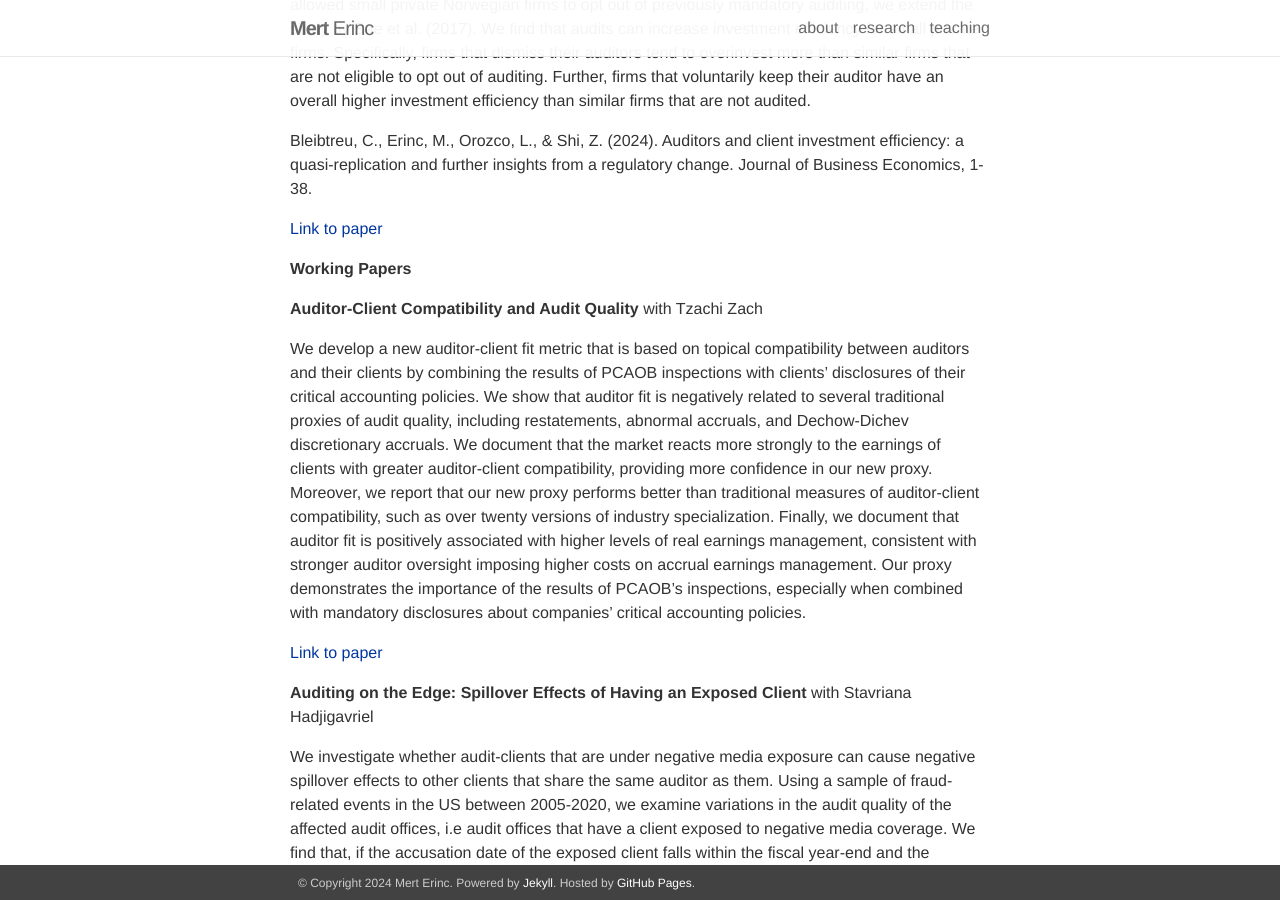
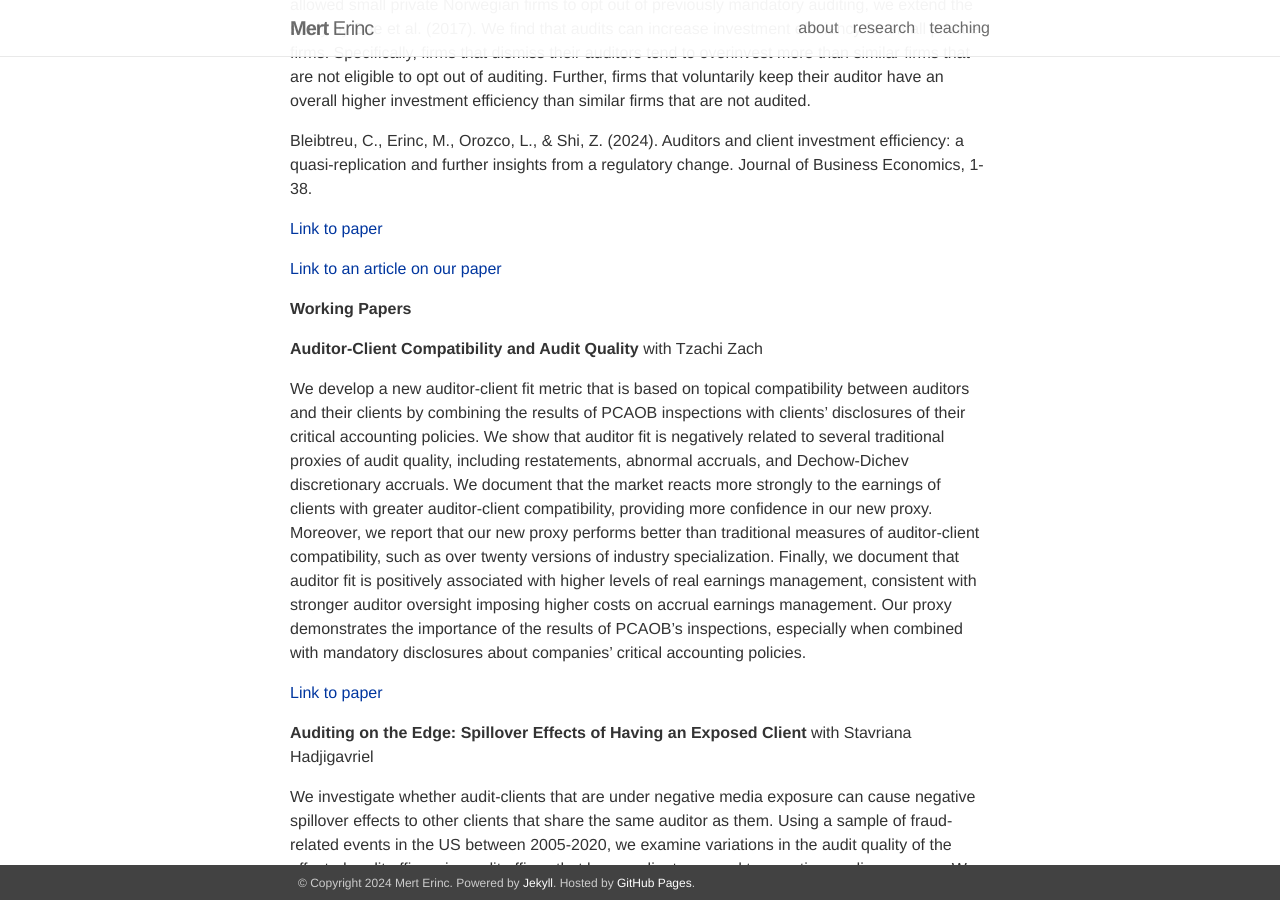
Before and after one commit to mrterinc/mrterinc.github.io, a Jekyll site: the page built from _pages/projects.md, in a window 1280 px wide and 900 px high, scrolled down 509 px. Built offline with Jekyll 4.4.1, drawn with Linux system fonts in a browser that asks for light colours.

Commit message:
Update projects.md

```diff
--- a/_pages/projects.md
+++ b/_pages/projects.md
@@ -14,6 +14,8 @@ Bleibtreu, C., Erinc, M., Orozco, L., & Shi, Z. (2024). Auditors and client inve
 
 [Link to paper](https://link.springer.com/10.1007/s11573-024-01198-4)
 
+[Link to an article on our paper](https://www.bi.edu/research/business-review/articles/2024/10/how-auditor-expertise-can-boost-companies-returns-on-investments/)
+
 <strong>Working Papers</strong>
 
 **Auditor-Client Compatibility and Audit Quality** with Tzachi Zach
```
